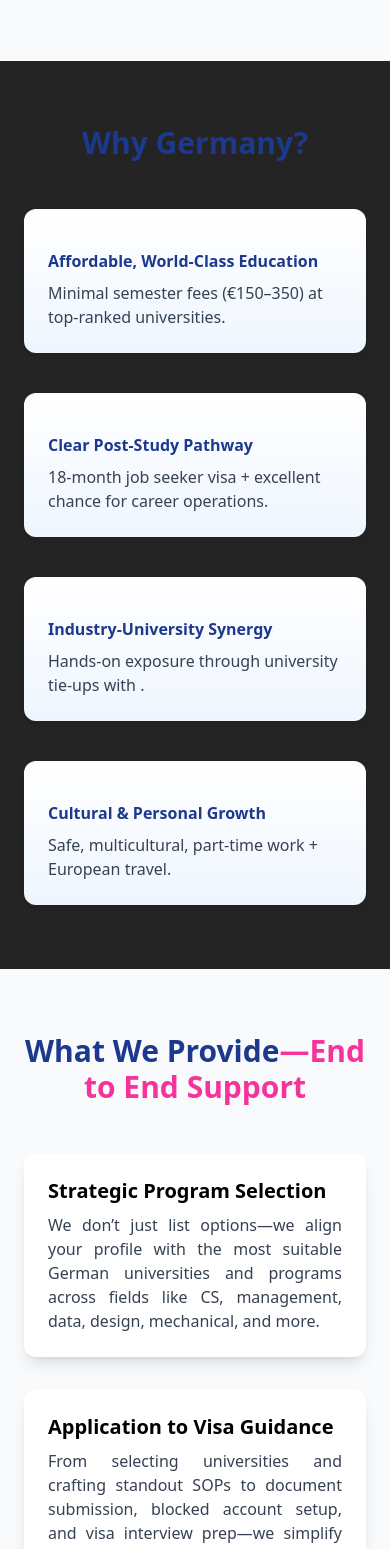
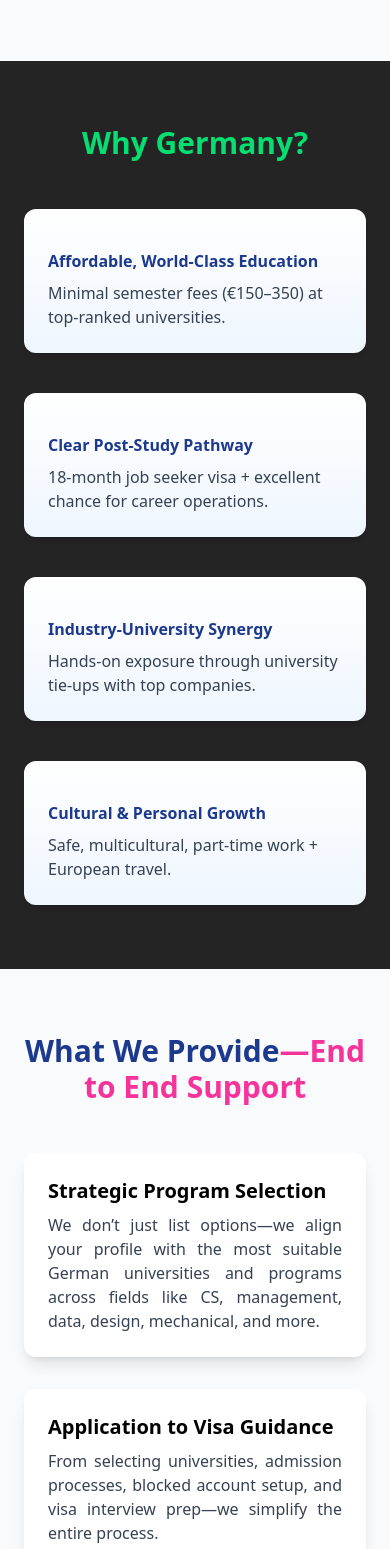
Before and after one commit to systechconsultancy/SystechConsultancy, a React (Vite) app in the folder client/: page / in a window 390 px wide. Shown: the part 1800-3349 px from the top of the page. Built offline with nearby package versions, Linux system fonts and the light colour scheme; no server answers.

Commit message:
integrate logo and apply responsive UI enhancement

```diff
--- a/client/src/pages/Home.jsx
+++ b/client/src/pages/Home.jsx
@@ -1,6 +1,4 @@
-import Layout from "../layouts/Layout";
 import { Link } from "react-router-dom";
-
 export default function Home() {
   return (
     <>
@@ -54,7 +52,7 @@ export default function Home() {
 
       <section className="py-16 px-6">
         <div className="max-w-6xl mx-auto">
-          <h2 className="text-3xl font-semibold text-center text-blue-900 mb-12">
+          <h2 className="text-3xl font-semibold text-center text-green-400 mb-12">
             Why Germany?
           </h2>
           <div className="grid md:grid-cols-2 lg:grid-cols-4 gap-10">
@@ -66,7 +64,7 @@ export default function Home() {
               desc: "18‑month job seeker visa + excellent chance for career operations."
             }, {
               title: "Industry‑University Synergy",
-              desc: "Hands-on exposure through university tie-ups with ."
+              desc: "Hands-on exposure through university tie-ups with top companies."
             }, {
               title: "Cultural & Personal Growth",
               desc: "Safe, multicultural, part-time work + European travel."
@@ -93,7 +91,7 @@ export default function Home() {
             },
             {
               title: "Application to Visa Guidance",
-              desc: "From selecting universities and crafting standout SOPs to document submission, blocked account setup, and visa interview prep—we simplify the entire process."
+              desc: "From selecting universities, admission processes, blocked account setup, and visa interview prep—we simplify the entire process."
             },
             {
               title: "Expert-Led Mentorship & Career Access",
```
